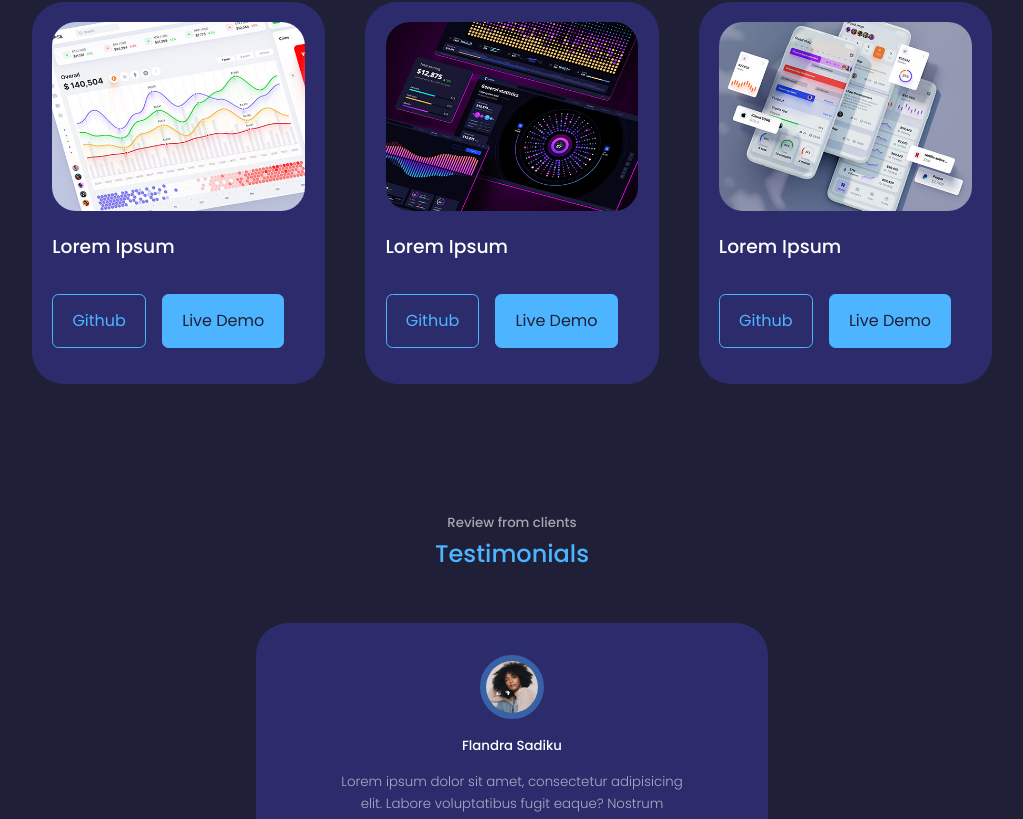
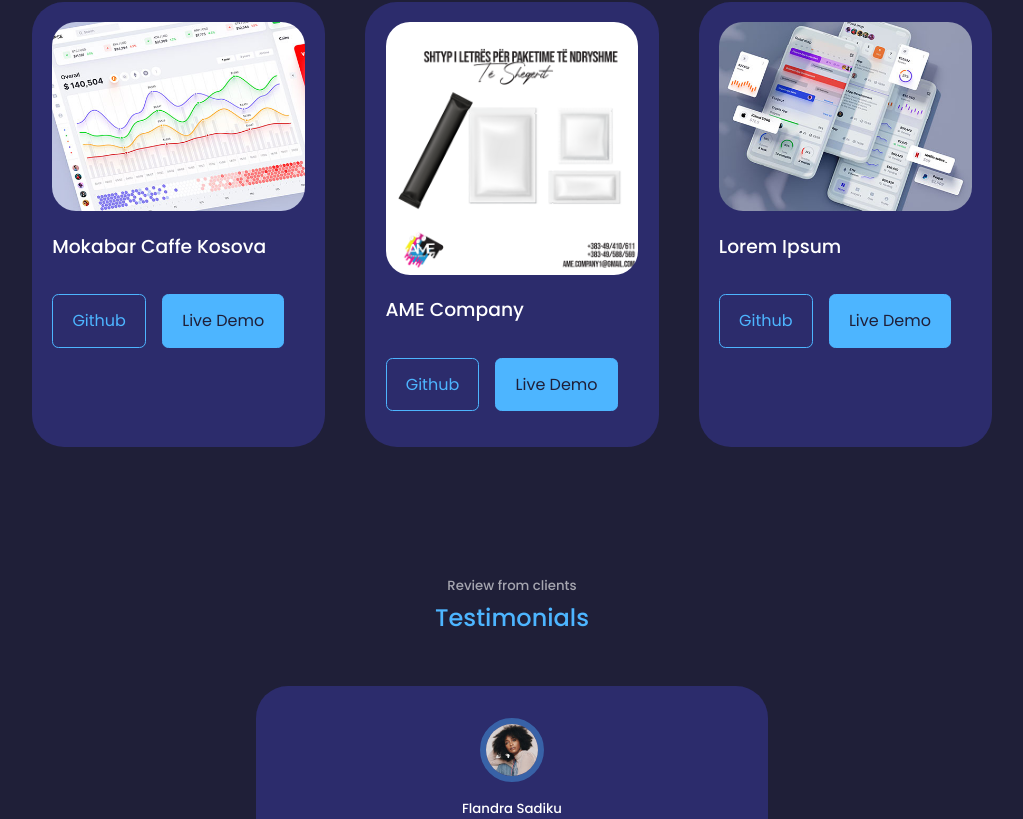
Before and after one commit to AlbertBislimi/Alberts-Portfolio, a React (Create React App) app: page / in a window 1280 px wide. Shown: the part 1908-2727 px from the top of the page, without its empty margins (128-1151 px from the left). Built offline with nearby package versions, Linux system fonts and the light colour scheme.

Commit message:
portfolio changes

```diff
--- a/src/components/portfolio/Portfolio.jsx
+++ b/src/components/portfolio/Portfolio.jsx
@@ -1,7 +1,7 @@
 import React from 'react'
 import './portfolio.css'
 import IMG1 from '../../assets/portfolio1.jpg'
-import IMG2 from '../../assets/portfolio2.jpg'
+import IMG2 from '../../assets/portfolio2.png'
 import IMG3 from '../../assets/portfolio3.jpg'
 import IMG4 from '../../assets/portfolio4.jpg'
 
@@ -9,16 +9,16 @@
   {
     id: 1,
     image: IMG1,
-    title: 'Lorem Ipsum',
+    title: 'Mokabar Caffe Kosova',
     github: 'https://github.com',
-    demo: 'https://github.com/AlbertBislimi'
+    demo: 'https://mokabar-kosova.com'
   },
   {
     id: 2,
     image: IMG2,
-    title: 'Lorem Ipsum',
+    title: 'AME Company',
     github: 'https://github.com',
-    demo: 'https://github.com/AlbertBislimi'
+    demo: 'https://ame-company.com'
   },
   {
     id: 3,
```
Also changed, not shown: src/assets/portfolio2.jpg (deleted), src/assets/portfolio2.png (added).
